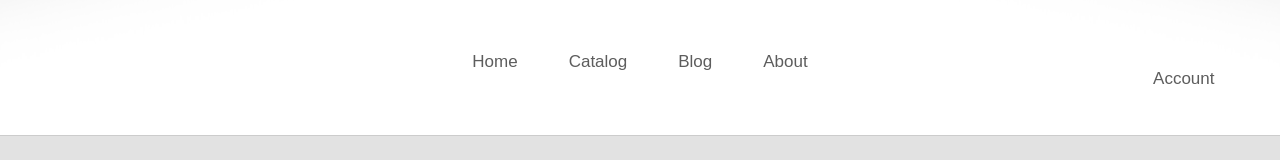
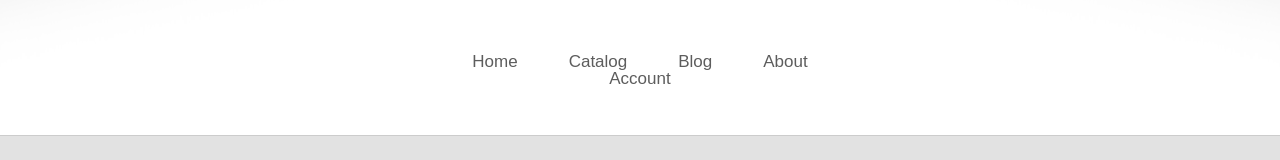
Before and after one commit to vaninaNina/react-js-project, a React (Vite) app in the folder client/: page / in a window 1280 px wide. Shown: the part 135-295 px from the top of the page. Built offline with nearby package versions, Linux system fonts and the light colour scheme; no server answers.

Commit message:
user buttons changed

```diff
--- a/client/src/components/Header/Header.jsx
+++ b/client/src/components/Header/Header.jsx
@@ -50,11 +50,11 @@ const Header = () => {
                       </li>
 
                       <input
+                        id="logout-button"
                         type="submit"
-                        style={{ width: 50 }}
                         value="Log out"
                         onClick={() => handleLogout()}
-                      ></input>
+                      />
                     </div>
                   ) : (
                     <div id="guest">
--- a/client/src/components/header/header.css
+++ b/client/src/components/header/header.css
@@ -1,5 +1,13 @@
 #user,
 #guest {
   display: flex;
-  justify-content: flex-end;
+  justify-content: space-around;
+  align-items: flex-start;
 }
+
+#logout-button {
+  width: 60px;
+  background-color: #d52349;
+  color: azure;
+  border-color: #d52349;
+}
```
